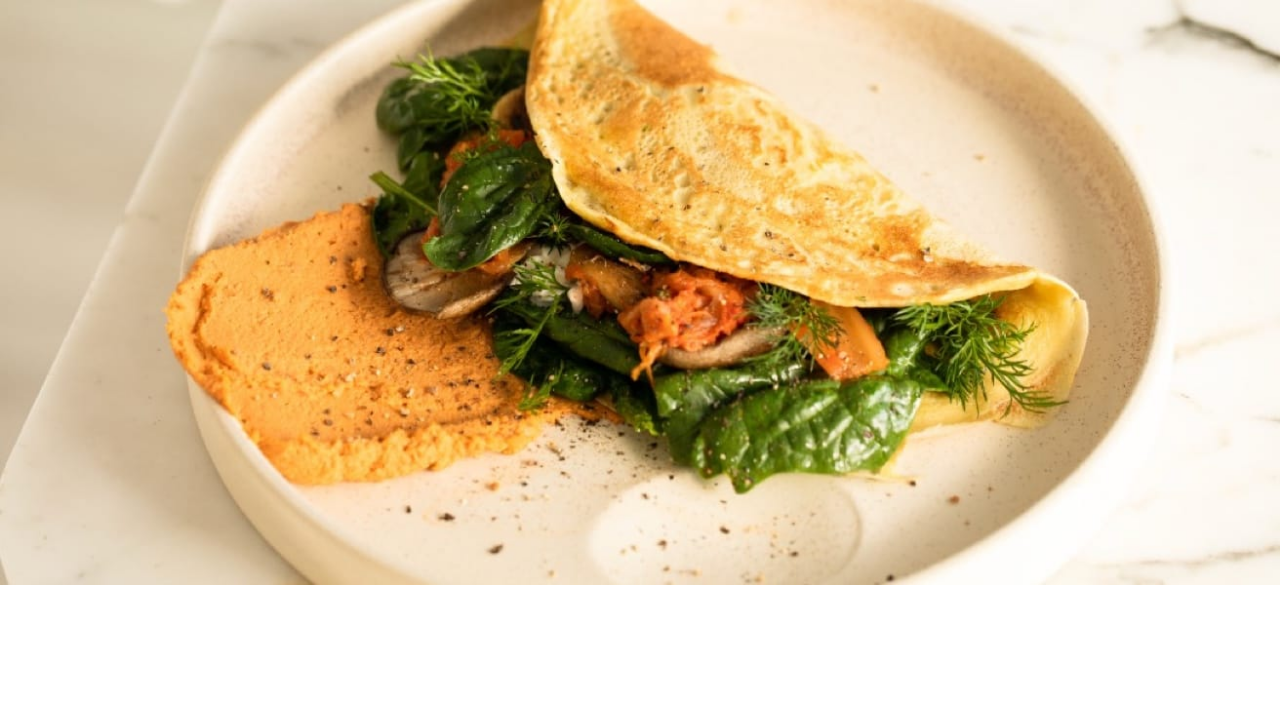
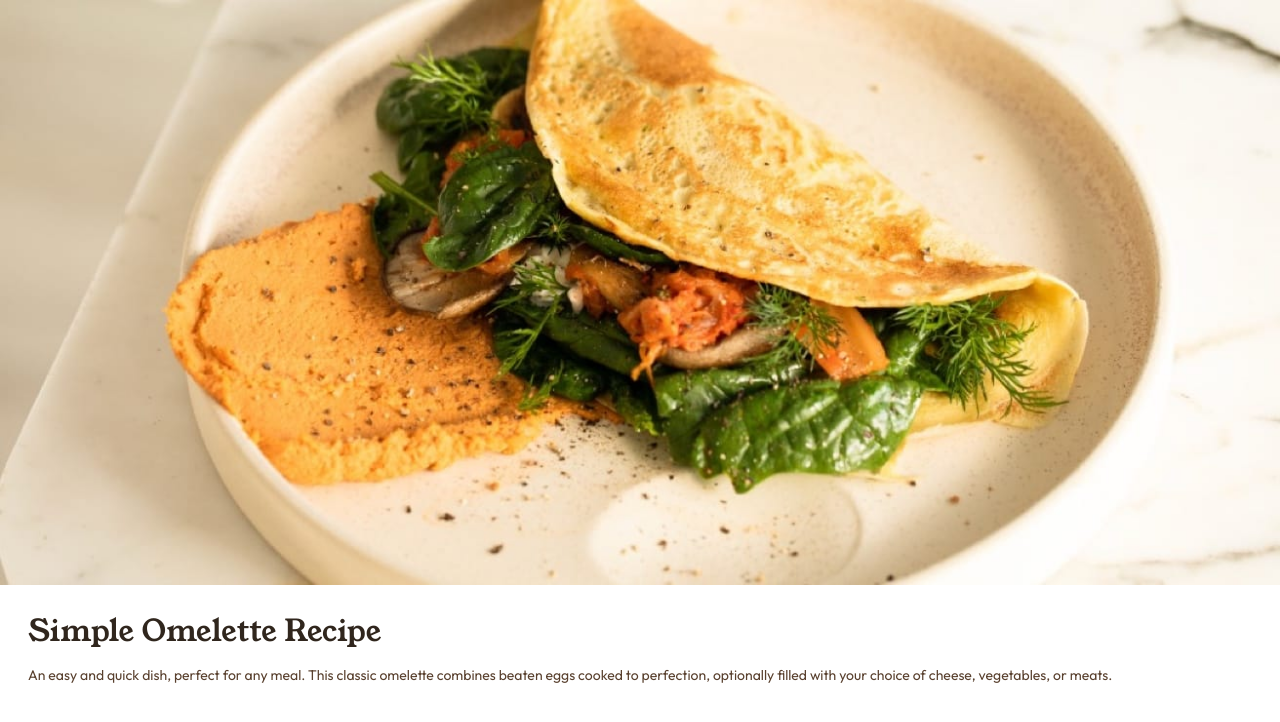
Before and after one commit to manishsindur/Recipe_page, a website: page index.html in a window 1280 px wide. Drawn offline with nearby package versions, Linux system fonts and the light colour scheme; files that its build step writes are made by us from their sources.

Commit message:
Update header image class and add main content with recipe description

```diff
--- a/index.html
+++ b/index.html
@@ -16,10 +16,24 @@
 	<body>
 		<header>
 			<img
-				class="w-screen h"
+				class="w-screen h-1/3"
 				src="images/image-omelette.jpeg"
 				alt="header_img"
 			/>
 		</header>
+		<main class="m-7">
+			<section>
+				<div>
+					<h1 class="font-Young_Serif text-3xl mb-4 text-[#30261D]">
+						Simple Omelette Recipe
+					</h1>
+					<p class="font-Outfit_sansserif text-sm text-[#59402E]">
+						An easy and quick dish, perfect for any meal. This classic omelette
+						combines beaten eggs cooked to perfection, optionally filled with
+						your choice of cheese, vegetables, or meats.
+					</p>
+				</div>
+			</section>
+		</main>
 	</body>
 </html>
```
